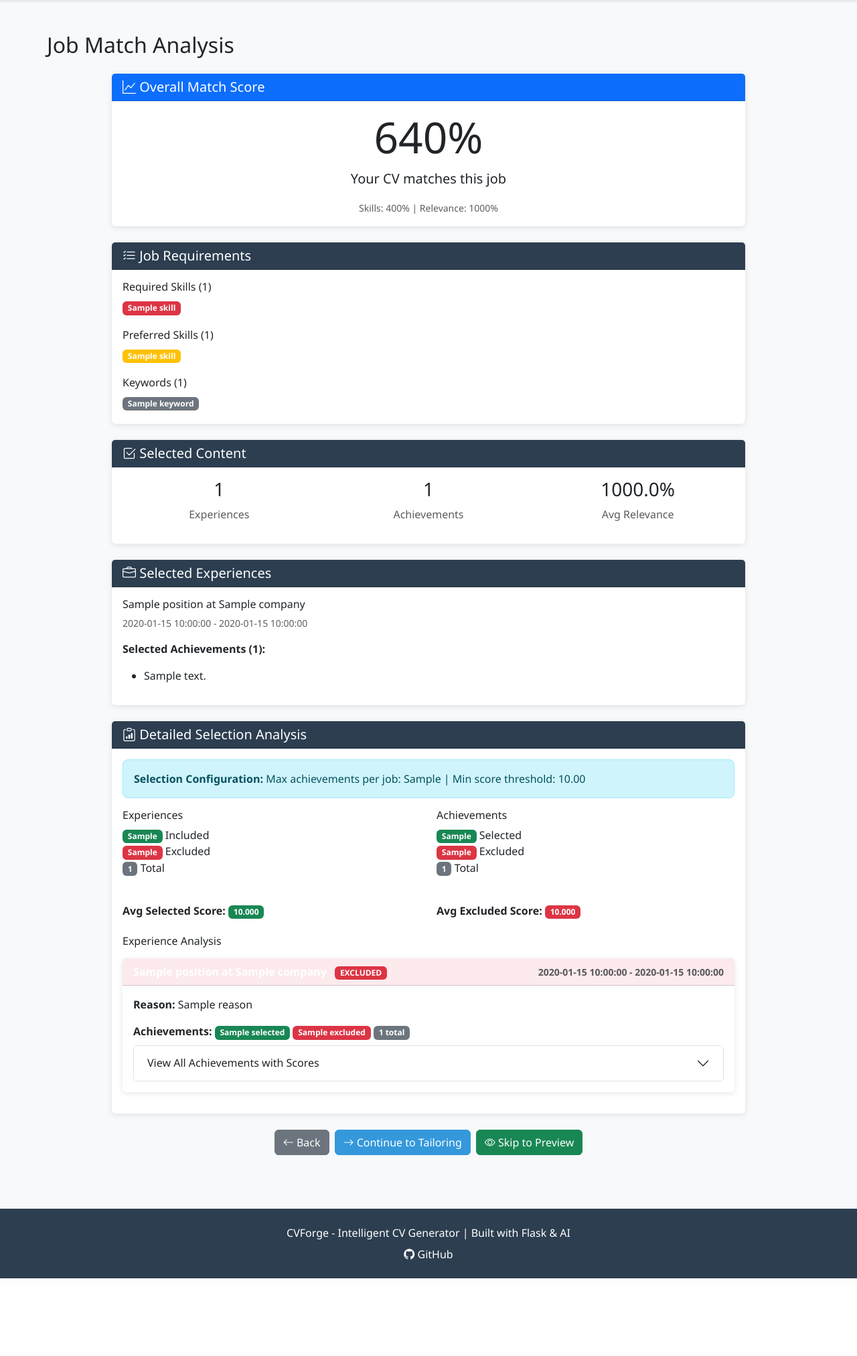
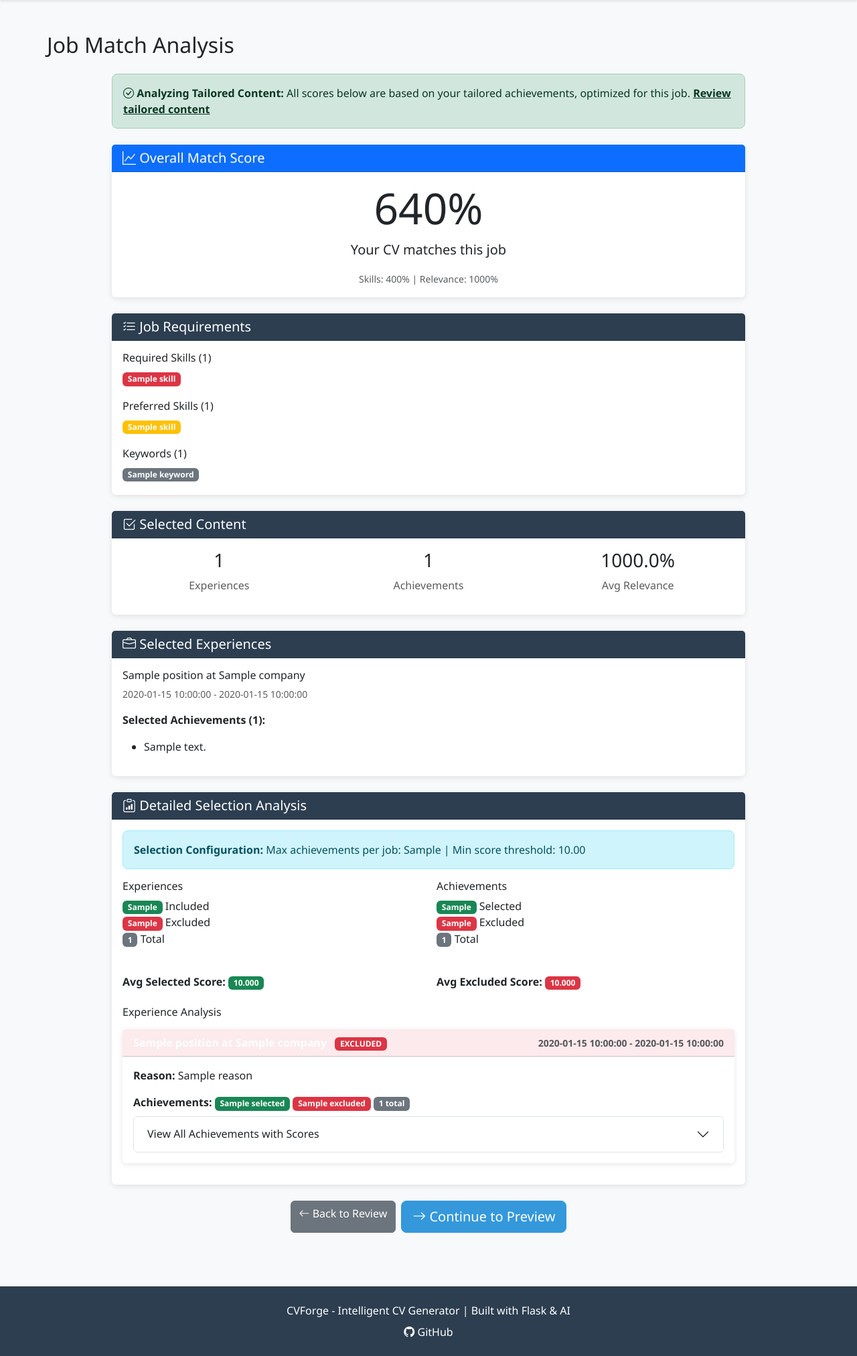
Before and after one commit to tzetze/cvforge, a Flask app: template templates/web/generate/analyze.html in a window 1280 px wide. Shown: the part 62-2087 px from the top of the page at 67% size. Before the commit the page ends 1971 px from the top, so only its background shows below. Run offline with Flask 3, Linux system fonts and the light colour scheme; the template is opened without the code that fills it: most values are stand-ins (such as "Sample title", 1, 10 or a date in 2020); parts of the project's set-up code (start-up, migrations or seed data) failed here and were passed over.

Commit message:
feat: update analyze and preview templates for tailor-first workflow
- Add notice in analyze.html that scores are based on tailored content
- Update navigation buttons to reflect new workflow
- Remove old 'Continue to Tailoring' button from analyze
- Add success notice in preview.html
- Update back button in preview to go to analysis

```diff
--- a/templates/web/generate/analyze.html
+++ b/templates/web/generate/analyze.html
@@ -7,6 +7,14 @@
 
 <div class="row">
     <div class="col-lg-10 mx-auto">
+        <!-- Tailored Content Notice -->
+        <div class="alert alert-success mb-4">
+            <i class="bi bi-check-circle"></i>
+            <strong>Analyzing Tailored Content:</strong>
+            All scores below are based on your tailored achievements, optimized for this job.
+            <a href="{{ url_for('generate.review_tailored') }}" class="alert-link">Review tailored content</a>
+        </div>
+
         <!-- Match Score Card -->
         <div class="card mb-4 border-primary">
             <div class="card-header bg-primary text-white">
@@ -112,8 +120,10 @@
                 <!-- Configuration -->
                 <div class="alert alert-info">
                     <strong>Selection Configuration:</strong>
-                    Max achievements per job: {{ selected_content.selection_analysis.configuration.max_achievements_per_job }} |
-                    Min score threshold: {{ "%.2f"|format(selected_content.selection_analysis.configuration.min_achievement_score) }}
+                    Max achievements per job: {{
+                    selected_content.selection_analysis.configuration.max_achievements_per_job }} |
+                    Min score threshold: {{
+                    "%.2f"|format(selected_content.selection_analysis.configuration.min_achievement_score) }}
                 </div>
 
                 <!-- Summary Statistics -->
@@ -121,17 +131,27 @@
                     <div class="col-md-6">
                         <h6>Experiences</h6>
                         <ul class="list-unstyled">
-                            <li><span class="badge bg-success">{{ selected_content.selection_analysis.summary.included_experiences }}</span> Included</li>
-                            <li><span class="badge bg-danger">{{ selected_content.selection_analysis.summary.excluded_experiences }}</span> Excluded</li>
-                            <li><span class="badge bg-secondary">{{ selected_content.selection_analysis.summary.total_experiences }}</span> Total</li>
+                            <li><span class="badge bg-success">{{
+                                    selected_content.selection_analysis.summary.included_experiences }}</span> Included
+                            </li>
+                            <li><span class="badge bg-danger">{{
+                                    selected_content.selection_analysis.summary.excluded_experiences }}</span> Excluded
+                            </li>
+                            <li><span class="badge bg-secondary">{{
+                                    selected_content.selection_analysis.summary.total_experiences }}</span> Total</li>
                         </ul>
                     </div>
                     <div class="col-md-6">
                         <h6>Achievements</h6>
                         <ul class="list-unstyled">
-                            <li><span class="badge bg-success">{{ selected_content.selection_analysis.summary.selected_achievements }}</span> Selected</li>
-                            <li><span class="badge bg-danger">{{ selected_content.selection_analysis.summary.excluded_achievements }}</span> Excluded</li>
-                            <li><span class="badge bg-secondary">{{ selected_content.selection_analysis.summary.total_achievements }}</span> Total</li>
+                            <li><span class="badge bg-success">{{
+                                    selected_content.selection_analysis.summary.selected_achievements }}</span> Selected
+                            </li>
+                            <li><span class="badge bg-danger">{{
+                                    selected_content.selection_analysis.summary.excluded_achievements }}</span> Excluded
+                            </li>
+                            <li><span class="badge bg-secondary">{{
+                                    selected_content.selection_analysis.summary.total_achievements }}</span> Total</li>
                         </ul>
                     </div>
                 </div>
@@ -139,11 +159,13 @@
                 <div class="row mb-4">
                     <div class="col-md-6">
                         <strong>Avg Selected Score:</strong>
-                        <span class="badge bg-success">{{ "%.3f"|format(selected_content.selection_analysis.summary.average_selected_score) }}</span>
+                        <span class="badge bg-success">{{
+                            "%.3f"|format(selected_content.selection_analysis.summary.average_selected_score) }}</span>
                     </div>
                     <div class="col-md-6">
                         <strong>Avg Excluded Score:</strong>
-                        <span class="badge bg-danger">{{ "%.3f"|format(selected_content.selection_analysis.summary.average_excluded_score) }}</span>
+                        <span class="badge bg-danger">{{
+                            "%.3f"|format(selected_content.selection_analysis.summary.average_excluded_score) }}</span>
                     </div>
                 </div>
 
@@ -151,7 +173,8 @@
                 <h6 class="mt-4 mb-3">Experience Analysis</h6>
                 {% for exp_analysis in selected_content.selection_analysis.experiences %}
                 <div class="card mb-3 {% if exp_analysis.included %}border-success{% else %}border-danger{% endif %}">
-                    <div class="card-header {% if exp_analysis.included %}bg-success bg-opacity-10{% else %}bg-danger bg-opacity-10{% endif %}">
+                    <div
+                        class="card-header {% if exp_analysis.included %}bg-success bg-opacity-10{% else %}bg-danger bg-opacity-10{% endif %}">
                         <div class="d-flex justify-content-between align-items-center">
                             <div>
                                 <strong>{{ exp_analysis.position }}</strong> at {{ exp_analysis.company }}
@@ -161,7 +184,8 @@
                                 <span class="badge bg-danger ms-2">EXCLUDED</span>
                                 {% endif %}
                             </div>
-                            <small class="text-muted">{{ exp_analysis.start_date }} - {{ exp_analysis.end_date or 'Present' }}</small>
+                            <small class="text-muted">{{ exp_analysis.start_date }} - {{ exp_analysis.end_date or
+                                'Present' }}</small>
                         </div>
                     </div>
                     <div class="card-body">
@@ -178,11 +202,13 @@
                         <div class="accordion" id="accordion-{{ loop.index }}">
                             <div class="accordion-item">
                                 <h2 class="accordion-header">
-                                    <button class="accordion-button collapsed" type="button" data-bs-toggle="collapse" data-bs-target="#collapse-{{ loop.index }}">
+                                    <button class="accordion-button collapsed" type="button" data-bs-toggle="collapse"
+                                        data-bs-target="#collapse-{{ loop.index }}">
                                         View All Achievements with Scores
                                     </button>
                                 </h2>
-                                <div id="collapse-{{ loop.index }}" class="accordion-collapse collapse" data-bs-parent="#accordion-{{ loop.index }}">
+                                <div id="collapse-{{ loop.index }}" class="accordion-collapse collapse"
+                                    data-bs-parent="#accordion-{{ loop.index }}">
                                     <div class="accordion-body">
                                         <div class="table-responsive">
                                             <table class="table table-sm">
@@ -196,7 +222,8 @@
                                                 </thead>
                                                 <tbody>
                                                     {% for achievement in exp_analysis.achievements %}
-                                                    <tr class="{% if achievement.selected %}table-success{% else %}table-danger{% endif %}">
+                                                    <tr
+                                                        class="{% if achievement.selected %}table-success{% else %}table-danger{% endif %}">
                                                         <td>
                                                             {% if achievement.selected %}
                                                             <span class="badge bg-success">✓</span>
@@ -207,15 +234,18 @@
                                                         <td>
                                                             {{ achievement.text }}
                                                             {% if achievement.skills %}
-                                                            <br><small class="text-muted">Skills: {{ achievement.skills|join(', ') }}</small>
+                                                            <br><small class="text-muted">Skills: {{
+                                                                achievement.skills|join(', ') }}</small>
                                                             {% endif %}
                                                         </td>
                                                         <td>
-                                                            <strong>{{ "%.3f"|format(achievement.total_score) }}</strong>
+                                                            <strong>{{ "%.3f"|format(achievement.total_score)
+                                                                }}</strong>
                                                         </td>
                                                         <td>
                                                             <small>
-                                                                {% for key, value in achievement.score_breakdown.items() %}
+                                                                {% for key, value in achievement.score_breakdown.items()
+                                                                %}
                                                                 {{ key }}: {{ "%.3f"|format(value) }}<br>
                                                                 {% endfor %}
                                                             </small>
@@ -239,14 +269,11 @@
 
         <!-- Action Buttons -->
         <div class="d-grid gap-2 d-md-flex justify-content-md-center">
-            <a href="{{ url_for('generate.job_input') }}" class="btn btn-secondary">
-                <i class="bi bi-arrow-left"></i> Back
+            <a href="{{ url_for('generate.review_tailored') }}" class="btn btn-secondary">
+                <i class="bi bi-arrow-left"></i> Back to Review
             </a>
-            <a href="{{ url_for('generate.tailor') }}" class="btn btn-primary">
-                <i class="bi bi-arrow-right"></i> Continue to Tailoring
-            </a>
-            <a href="{{ url_for('generate.preview') }}" class="btn btn-success">
-                <i class="bi bi-eye"></i> Skip to Preview
+            <a href="{{ url_for('generate.preview') }}" class="btn btn-primary btn-lg">
+                <i class="bi bi-arrow-right"></i> Continue to Preview
             </a>
         </div>
     </div>
```
Also changed, not shown: templates/web/generate/preview.html (+10 -3 lines).
